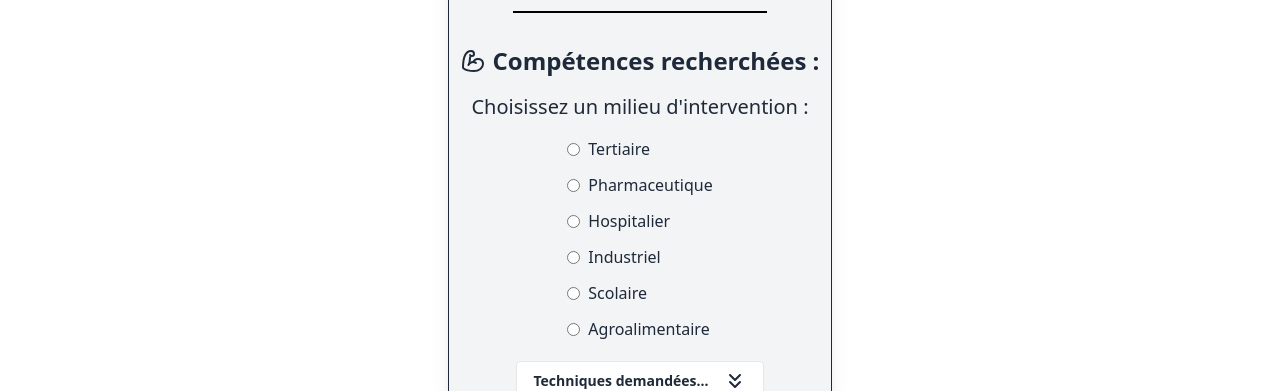
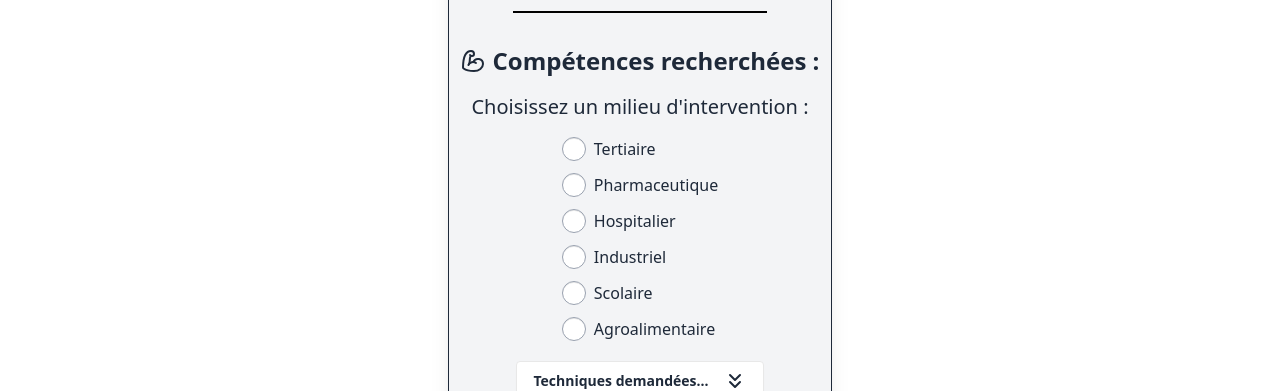
Before and after one commit to El-pollo-loco-adrar/clean-connect-nuxt, a Nuxt app: page /pro/addMission in a window 1280 px wide. Shown: the part 1100-1491 px from the top of the page. Built offline with nearby package versions, Linux system fonts and the light colour scheme.

Commit message:
sans darkMode

```diff
--- a/app/pages/pro/addMission.vue
+++ b/app/pages/pro/addMission.vue
@@ -132,32 +132,32 @@
 
           <div class="flex flex-col gap-3">
             <label class="flex items-center gap-2 cursor-pointer">
-              <input type="radio" name="milieu" class="radio-primary bg-white border-gray-400 dark:bg-white dark:border-gray-400" value="Tertiaire" v-model="selectedMilieu" @change="validateMilieu" />
+              <input type="radio" name="milieu" class="radio bg-white border-gray-400 dark:bg-white dark:border-gray-400" value="Tertiaire" v-model="selectedMilieu" @change="validateMilieu" />
               <span>Tertiaire</span>
             </label>
 
             <label class="flex items-center gap-2 cursor-pointer">
-              <input type="radio" name="milieu" class="radio-primary bg-white border-gray-400 dark:bg-white dark:border-gray-400" value="Pharmaceutique" v-model="selectedMilieu" @change="validateMilieu" />
+              <input type="radio" name="milieu" class="radio bg-white border-gray-400 dark:bg-white dark:border-gray-400" value="Pharmaceutique" v-model="selectedMilieu" @change="validateMilieu" />
               <span>Pharmaceutique</span>
             </label>
 
             <label class="flex items-center gap-2 cursor-pointer">
-              <input type="radio" name="milieu" class="radio-primary bg-white border-gray-400 dark:bg-white dark:border-gray-400" value="Hospitalier" v-model="selectedMilieu" @change="validateMilieu" />
+              <input type="radio" name="milieu" class="radio bg-white border-gray-400 dark:bg-white dark:border-gray-400" value="Hospitalier" v-model="selectedMilieu" @change="validateMilieu" />
               <span>Hospitalier</span>
             </label>
 
             <label class="flex items-center gap-2 cursor-pointer">
-              <input type="radio" name="milieu" class="radio-primary bg-white border-gray-400 dark:bg-white dark:border-gray-400" value="Industriel" v-model="selectedMilieu" @change="validateMilieu" />
+              <input type="radio" name="milieu" class="radio bg-white border-gray-400 dark:bg-white dark:border-gray-400" value="Industriel" v-model="selectedMilieu" @change="validateMilieu" />
               <span>Industriel</span>
             </label>
 
             <label class="flex items-center gap-2 cursor-pointer">
-              <input type="radio" name="milieu" class="radio-primary bg-white border-gray-400 dark:bg-white dark:border-gray-400" value="Scolaire" v-model="selectedMilieu" @change="validateMilieu" />
+              <input type="radio" name="milieu" class="radio bg-white border-gray-400 dark:bg-white dark:border-gray-400" value="Scolaire" v-model="selectedMilieu" @change="validateMilieu" />
               <span>Scolaire</span>
             </label>
 
             <label class="flex items-center gap-2 cursor-pointer">
-              <input type="radio" name="milieu" class="radio-primary bg-white border-gray-400 dark:bg-white dark:border-gray-400" value="Agroalimentaire" v-model="selectedMilieu" @change="validateMilieu" />
+              <input type="radio" name="milieu" class="radio bg-white border-gray-400 dark:bg-white dark:border-gray-400" value="Agroalimentaire" v-model="selectedMilieu" @change="validateMilieu" />
               <span>Agroalimentaire</span>
             </label>
           </div>
@@ -277,7 +277,7 @@
               <ul class="ml-4 mt-2">
                 <li v-for="salary in atqs" :key="salary">
                   <label class="flex items-center gap-2 cursor-pointer">
-                    <input type="radio" name="salaire" class="radio-primary bg-white border-gray-400 dark:bg-white dark:border-gray-400" v-model="selectedSalary" :value="`ATQS - Niveau ${salary}`" @change="validateSalary" />
+                    <input type="radio" name="salaire" class="radio bg-white border-gray-400 dark:bg-white dark:border-gray-400" v-model="selectedSalary" :value="`ATQS - Niveau ${salary}`" @change="validateSalary" />
                     {{ salary }}
                   </label>
                 </li>
@@ -289,7 +289,7 @@
               <ul class="ml-4 mt-2">
                 <li v-for="salary in aqs" :key="salary">
                   <label class="flex items-center gap-2 cursor-pointer">
-                    <input type="radio" name="salaire" class="radio-primary bg-white border-gray-400 dark:bg-white dark:border-gray-400" v-model="selectedSalary" :value="`AQS - Niveau ${salary}`" @change="validateSalary"/>
+                    <input type="radio" name="salaire" class="radio bg-white border-gray-400 dark:bg-white dark:border-gray-400" v-model="selectedSalary" :value="`AQS - Niveau ${salary}`" @change="validateSalary"/>
                     {{ salary }}
                   </label>
                 </li>
@@ -301,7 +301,7 @@
               <ul class="ml-4 mt-2">
                 <li v-for="salary in as" :key="salary">
                   <label class="flex items-center gap-2 cursor-pointer">
-                    <input type="radio" name="salaire" class="radio-primary bg-white border-gray-400 dark:bg-white dark:border-gray-400" v-model="selectedSalary" :value="`AS - Niveau ${salary}`" @change="validateSalary" />
+                    <input type="radio" name="salaire" class="radio bg-white border-gray-400 dark:bg-white dark:border-gray-400" v-model="selectedSalary" :value="`AS - Niveau ${salary}`" @change="validateSalary" />
                     {{ salary }}
                   </label>
                 </li>
```
